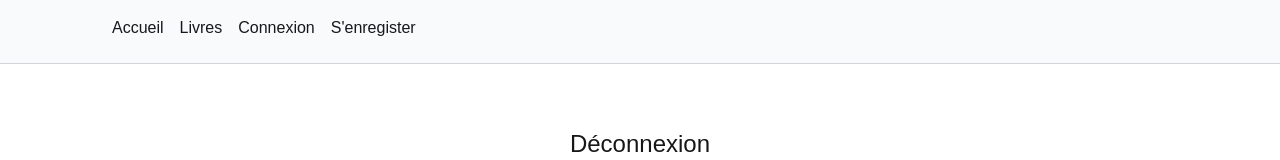
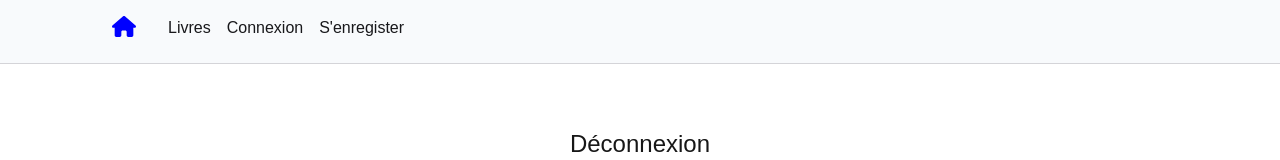
Before and after one commit to yves40/baboulebooksweb, a Next.js app in the folder babweb/: page /logout in a window 1280 px wide. Shown: the top 160 px of the page. Built offline with nearby package versions, Linux system fonts and the light colour scheme.

Commit message:
Some UI adjustments

```diff
--- a/babweb/src/app/globals.css
+++ b/babweb/src/app/globals.css
@@ -90,6 +90,11 @@ body {
   height: 18px;
   filter: brightness(0) saturate(100%) invert(18%) sepia(93%) saturate(2790%) hue-rotate(236deg) brightness(86%) contrast(176%);
 }
+.svgnormal-blue {
+  width: 24px;
+  height: 24px;
+  filter: brightness(0) saturate(100%) invert(18%) sepia(93%) saturate(2790%) hue-rotate(236deg) brightness(86%) contrast(176%);
+}
 
 .gridcols511 {
   display: grid;
--- a/babweb/src/components/Navbar.jsx
+++ b/babweb/src/components/Navbar.jsx
@@ -2,14 +2,14 @@
 
 import Link from "next/link"
 import { useSelector, useStore } from 'react-redux'
-import NavbarDropdown from "./NavbarDropdown";
-
+import { useState as usestate } from "react"
 const modulename = 'Navbar.jsx # ';
 
 export default function Navbar() {
 
-  const version = "Navbar.jsx Dec 17 2025, 1.19";
+  const version = "Navbar.jsx Dec 20 2025, 1.20";
   const userstate = useSelector((state) => state.menuProperties);
+  const [adminpage, setAdminpage] = usestate(false);
   const store = useStore();
 
   return (
@@ -17,17 +17,28 @@ export default function Navbar() {
     // Look in globals.css for classes definitions
       <nav className="nav">
         <div className="nav__div">
-            <Link href="/" className=" mr-2 text-zinc-900">Accueil</Link>
-            <Link href="/bookshome" className=" mx-2 text-zinc-900">Livres</Link>
-            {userstate.logged && <div id="logoutsection" className="flex">
-              <NavbarDropdown/>
-              <Link href="/logout" className=" mx-2 text-zinc-900 mr-auto">Déconnexion</Link>
-            </div>}
+            <Link href="/" className="svgnormal-blue nav__title text-zinc-900 mr-6"
+              onClick={() => setAdminpage(false)}><img src="/svg/house-solid.svg" alt="" /></Link>
+            {(userstate.logged && !adminpage) &&
+              <div id="logoutsection" className="flex">
+                <Link href="/bookshome" className=" mx-2 text-zinc-900">Livres</Link>
+                <Link href="#" className=" mx-2 text-zinc-900 mr-auto" onClick={() => setAdminpage(!adminpage)}>Administrer</Link>
+              </div>}
+            {(userstate.logged && adminpage) &&
+              <div id="logoutsection" className="flex">
+                <Link href="/adminbooks" className=" mx-2 text-zinc-900 mr-auto hover:font-bold">Gérer les livres</Link>
+                <Link href="/adminusers" className=" mx-2 text-zinc-900 mr-auto hover:font-bold">Gérer les utilisateurs</Link>
+              </div>}
+            {userstate.logged  &&
+              <div id="logoutsection" className="flex">
+                <Link href="/logout" className=" mx-2 text-zinc-900 mr-auto">Déconnexion</Link>
+              </div>}
             {!userstate.logged && <div id="loginsection">
+              <Link href="/bookshome" className=" mx-2 text-zinc-900">Livres</Link>
               <Link href="/login" className=" mx-2 text-zinc-900">Connexion</Link>
               <Link href="/register" className=" mx-2 text-zinc-900">S'enregister</Link>
             </div>}
-            <p className=" ml-auto font-semibold">{userstate.useremail}</p>
+            <p className=" ml-auto font-semibold">{userstate.useremail} </p>
         </div>
       </nav>
   )
```
